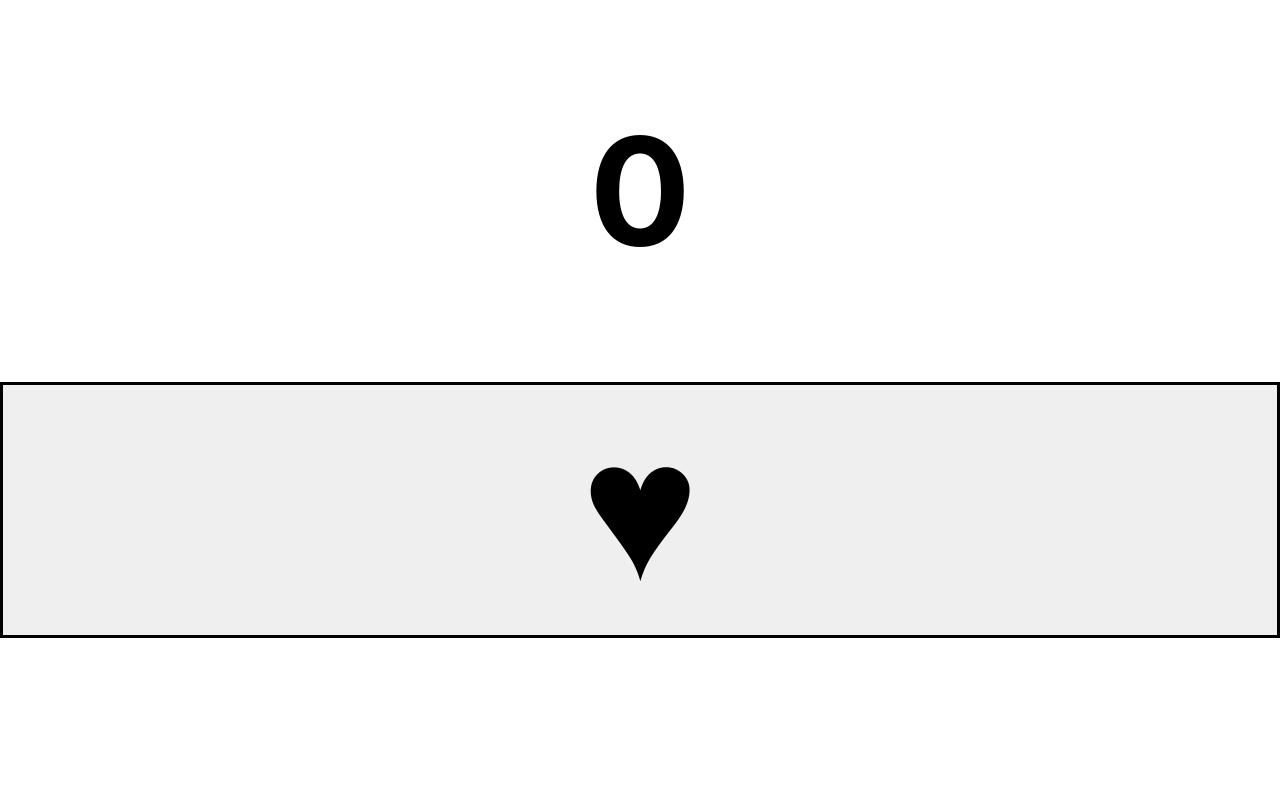
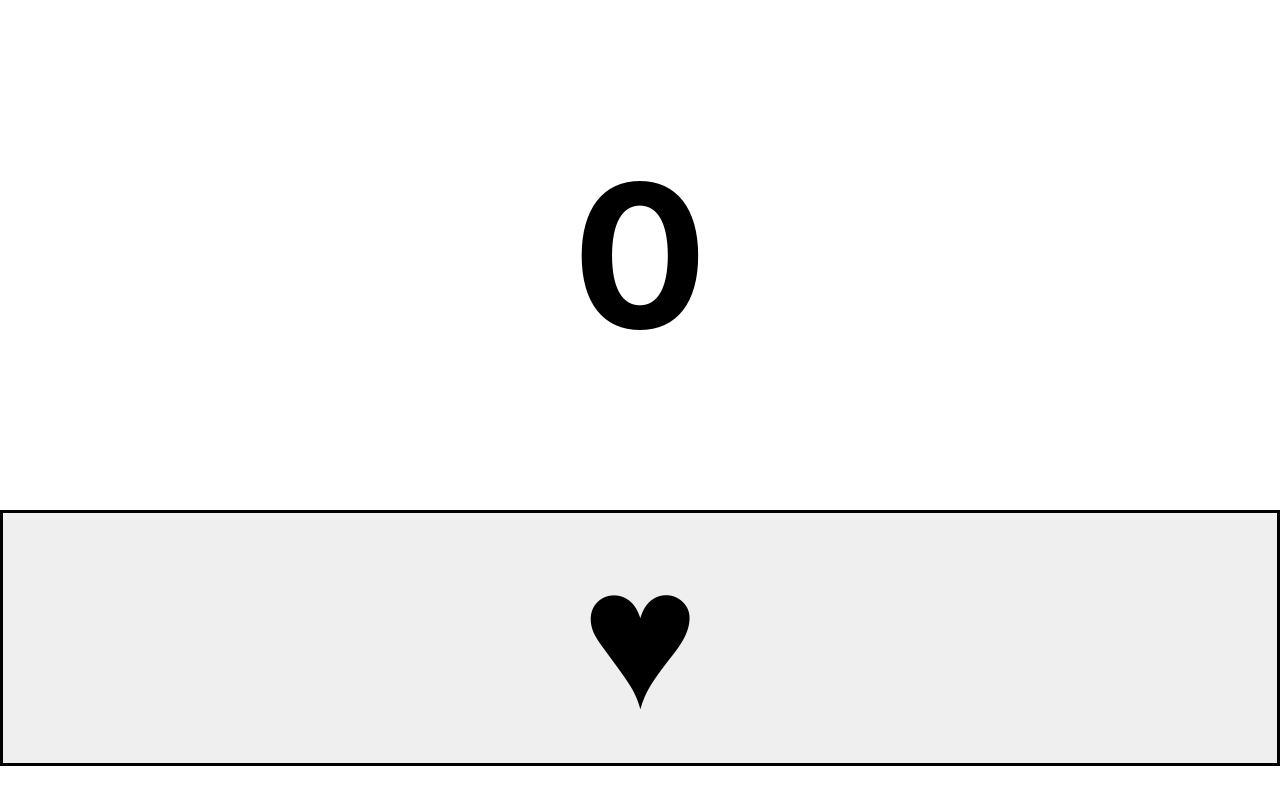
Before and after one commit to rheeghang/heart-counter, a React (Create React App) app: page / in a window 1280 px wide. Built offline with nearby package versions, Linux system fonts and the light colour scheme.

Commit message:
Update App.js

```diff
--- a/src/App.js
+++ b/src/App.js
@@ -9,7 +9,7 @@ function App() {
         <title>counter </title>
       <h1
         style={{
-          fontSize: "150px"
+          fontSize: "200px"
         }}
       >
         {count}
```
